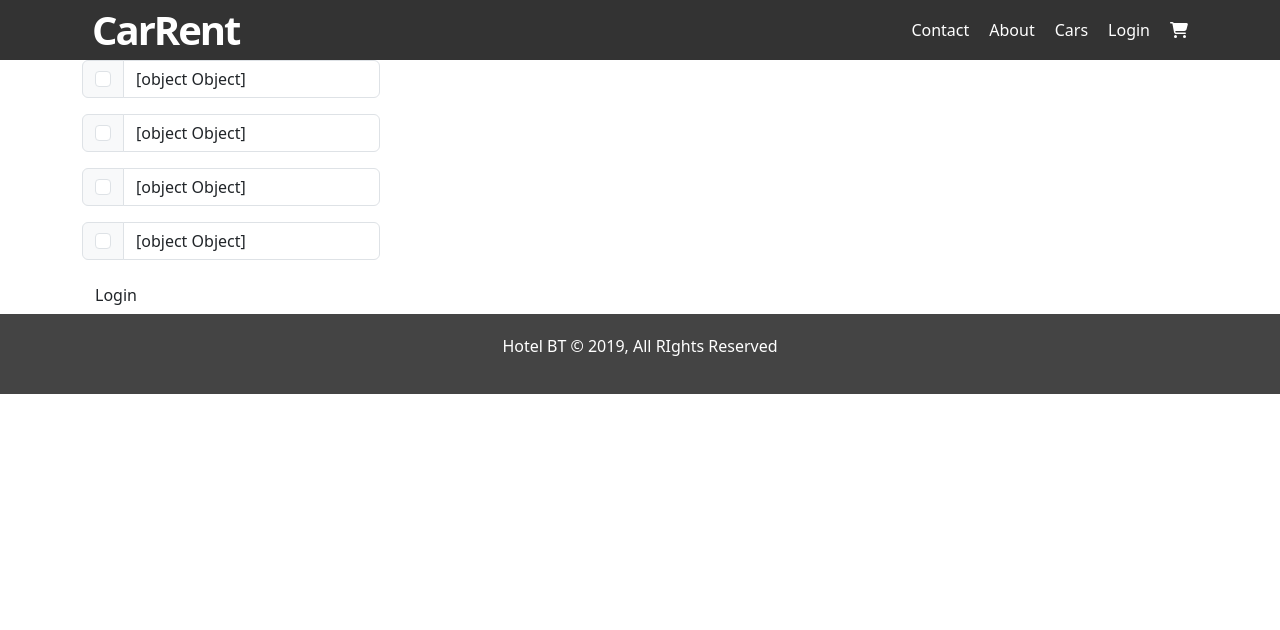
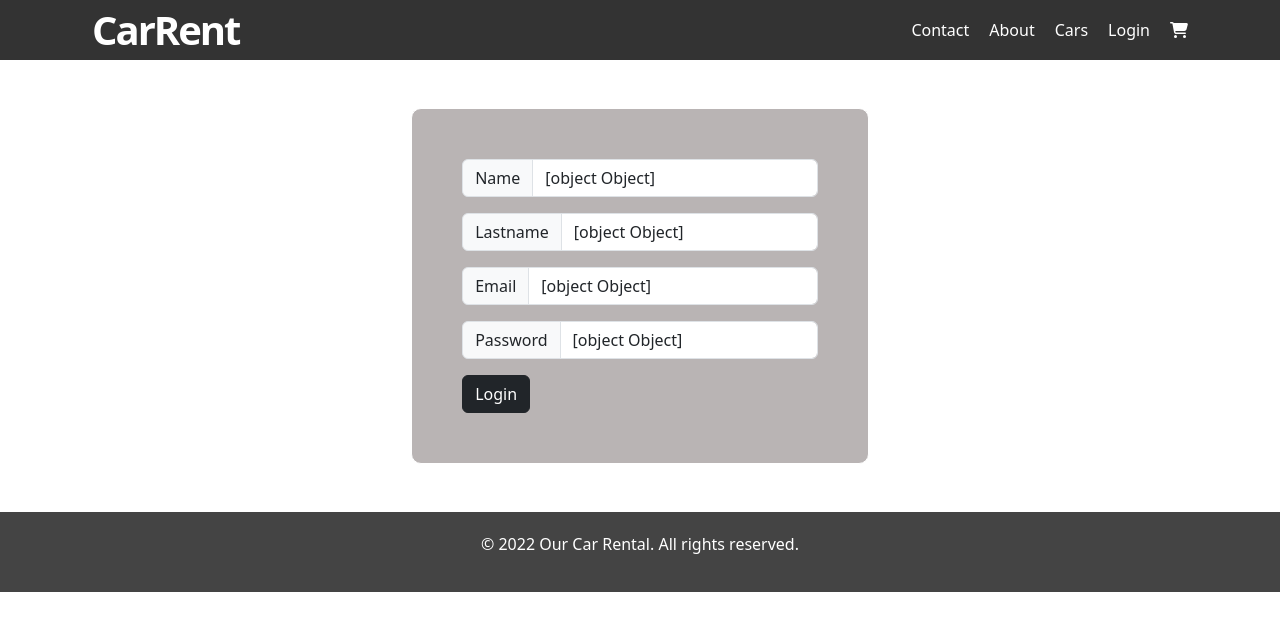
Before and after one commit to SoldierAdam/React-Rent-A-Car, a React (Create React App) app: page /signIn in a window 1280 px wide. Shown: the top 630 px of the page. Built offline with nearby package versions, Linux system fonts and the light colour scheme.

Commit message:
Updated SignInForm

```diff
--- a/src/components/CarCard/CarCard.tsx
+++ b/src/components/CarCard/CarCard.tsx
@@ -24,7 +24,8 @@ function CarCard() {
 		const fetchData = async () => {
 		  try {
 			const response = await axios.get('http://localhost:8080/api/cars/getAll');
-				setData(response.data);
+			// Eğer response.data içindeki data özelliği bir dizi ise, bu diziyi setData'ya atayın
+			setData(response.data.data || []);
 			console.log(response.data);
 		  } catch (error) {
 			console.error('There was an error!', error);
@@ -33,6 +34,7 @@ function CarCard() {
 
 		fetchData();
 	  }, []);
+
 
 	return (
 		<motion.div initial={{ opacity: 0 }} animate={{ opacity: 1 }} exit={{ opacity: 0 }} className="pt-2">
--- a/src/components/Footer/Footer.tsx
+++ b/src/components/Footer/Footer.tsx
@@ -3,8 +3,8 @@ import './../../styles/style.css';
 
 function Footer() {
   return (
-		<footer id="main-footer">
-			<p>Hotel BT &copy; 2019, All RIghts Reserved</p>
+		<footer id="main-footer" >
+			<p>© 2022 Our Car Rental. All rights reserved.</p>
 		</footer>
   )
 }
--- a/src/components/FormikInput/FormikInput.tsx
+++ b/src/components/FormikInput/FormikInput.tsx
@@ -10,11 +10,9 @@ type Props = {
 
 const FormikInput = (props: Props) => {
   return (
-    <div className="input-group mb-3">
-    <div className="input-group-text">
-      <Field className="form-check-input mt-0" type="checkbox" name={props.name} aria-label={props.label}/>
-    </div>
-    <Field type={props.type || "text"} className="form-control" aria-label={props.label}/>
+    <div className="input-group flex-nowrap">
+    <span className="input-group-text" id="addon-wrapping">{props.label}</span>
+    <Field type={props.type || "text"} className="form-control" placeholder="Username" aria-label="Username" aria-describedby="addon-wrapping"/>
   </div>
   )
 }
--- a/src/pages/SignIn/SignIn.css
+++ b/src/pages/SignIn/SignIn.css
@@ -1,4 +1,6 @@
-.btn-black {
-    background-color: black;
-    color: white; /* Yazı rengini beyaz yapmak için */
-  }
+.custom-form {
+  background-color: rgb(185, 180, 180);
+  border-radius: 10px; /* Adjust the border-radius as needed */
+  padding: 50px; /* Adjust the padding as needed */
+  border: 1px solid #fff; /* Optional: add a white border for better visibility */
+}
--- a/src/pages/SignIn/SignIn.tsx
+++ b/src/pages/SignIn/SignIn.tsx
@@ -2,6 +2,8 @@ import { Formik,Form } from 'formik'
 import React from 'react'
 import FormikInput from '../../components/FormikInput/FormikInput';
 import "./SignIn.css";
+
+
 type Props = {}
 
 interface SignInForm{
@@ -23,18 +25,19 @@ const SignIn = (props: Props) => {
 
 
   return (
-    <div className='container'>
+    <div className='container mt-5 mb-5 d-flex justify-content-center align-items-center'>
       <Formik initialValues={initialValues} onSubmit={values => {
         console.log(values);
       }}>
-      <Form>
+      <Form className="custom-form">
         <FormikInput name='firstName' label='Name'></FormikInput>
+        <div className='mb-3'></div>
         <FormikInput name='lastName' label='Lastname'></FormikInput>
-        <FormikInput name='email' label='email'></FormikInput>
-        <FormikInput name='password' label='password'></FormikInput>
-        <button type="submit" className="btn btn-black">
-						Login
-					</button>
+        <div className='mb-3'></div>
+        <FormikInput name='email' label='Email'></FormikInput>
+        <div className='mb-3'></div>
+        <FormikInput name='password' label='Password'></FormikInput>
+        <button type="button" className="btn btn-dark mt-3">Login</button>
         </Form>
 
       </Formik>
--- a/src/services/abstracts/CarService.ts
+++ b/src/services/abstracts/CarService.ts
@@ -3,7 +3,7 @@ import axios from "axios";
 class CarService {
 	static async getCars(){
 		try {
-			const response = await axios.get("http://localhost:3000/cars");
+			const response = await axios.get('http://localhost:8080/api/cars/getAll');
 			return response.data;
 		} catch (error) {
 			console.log('Error occurred while fetching data', error);
```
Also changed, not shown: src/services/abstracts/userService.ts (+4 -4 lines). Lines whose indentation alone changed are shown as unchanged.
